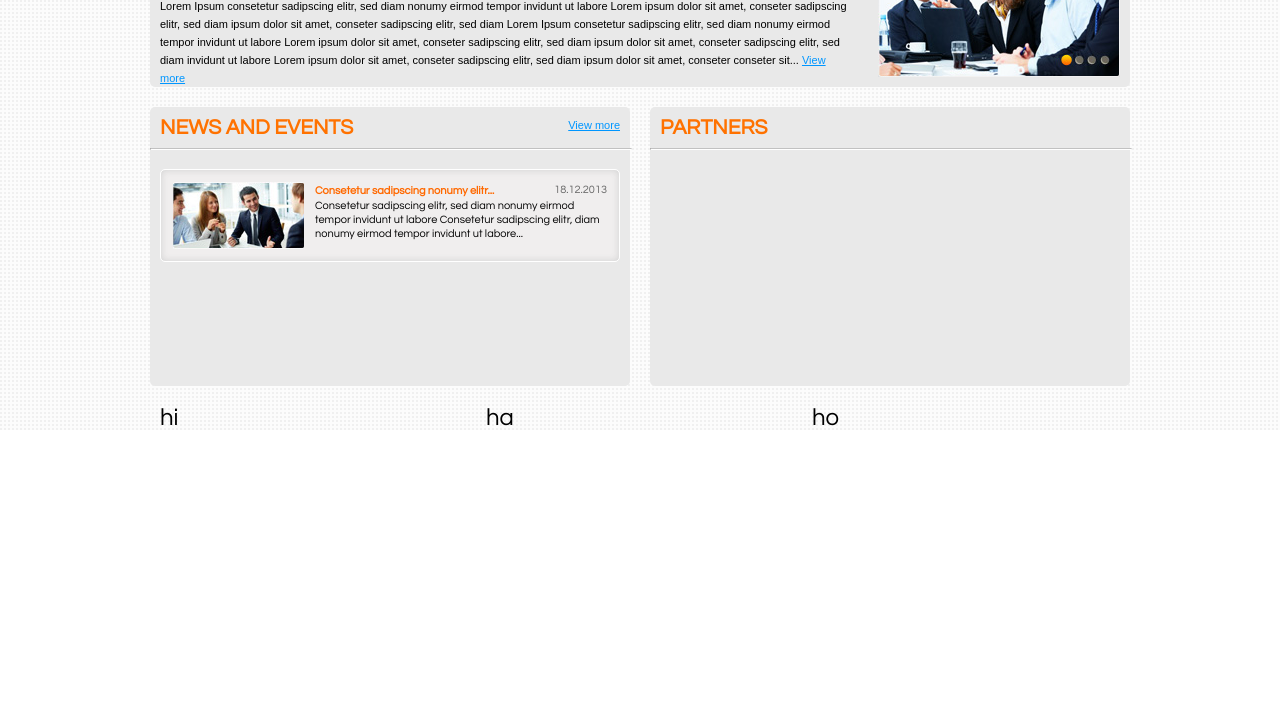
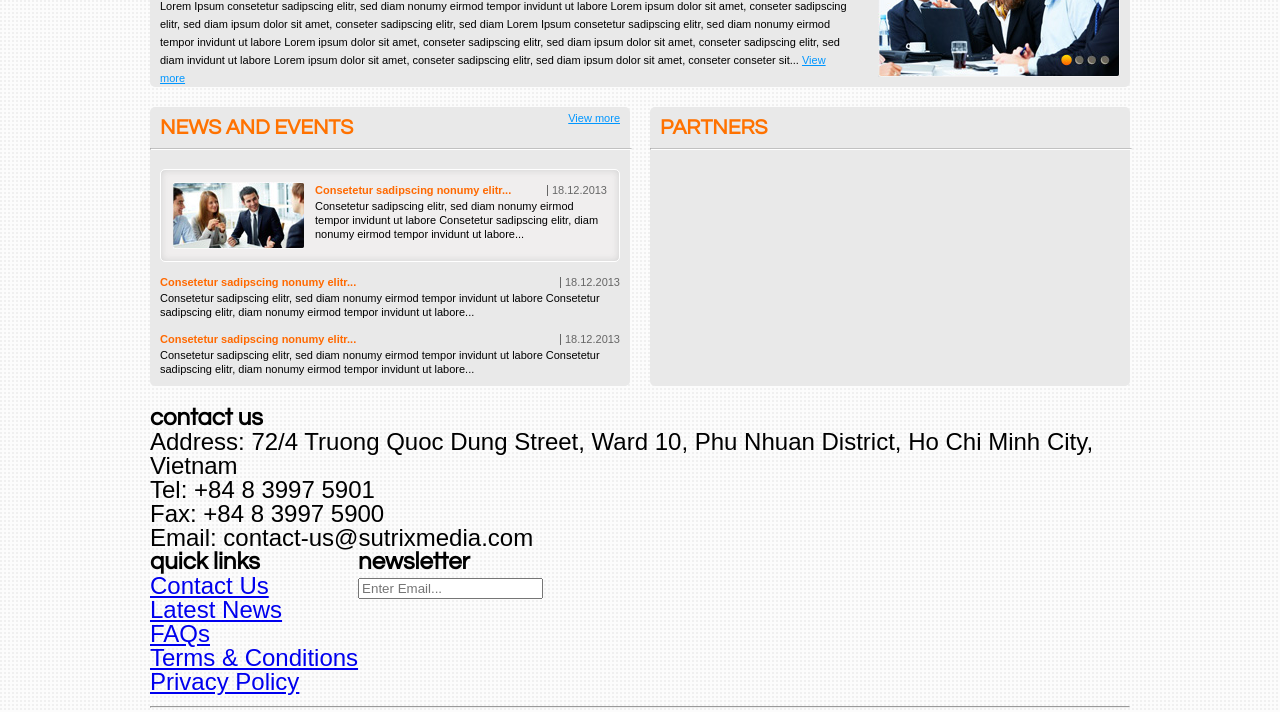
Before and after one commit to LuckyLam34/HTML-Ass, a plain HTML site: page index.html in a window 1280 px wide. Shown: the part 556-1268 px from the top of the page. Before the commit the page ends 986 px from the top, so only its background shows below. Drawn offline with Linux system fonts and the light colour scheme.

Commit message:
Completed footer 90%

```diff
--- a/css/common.css
+++ b/css/common.css
@@ -16,3 +16,7 @@ body {
 .left {
 	float: left;
 }
+
+.fontArial {
+	font-family: "Arial", Helvetica, sans-serif;
+}
--- a/css/header.css
+++ b/css/header.css
@@ -1,6 +1,6 @@
 /*header part*/
 
-nav ul li {
+nav#topNav ul li {
 	float: left;
 	background: url('../images/img-bg-li.png') no-repeat center;
 	width: 163px;
@@ -15,17 +15,17 @@ nav ul li {
  	font-weight: bold;
 }
 
-nav ul li a {
+nav#topNav ul li a {
 	text-decoration: none;
 	color: #fff;
 	line-height: 41px;
 }
 
-nav ul li:first-child {
+nav#topNav ul li:first-child {
 	background: url('../images/navbar-bg-first.png') no-repeat center;
 }
 
-#liLastChild {
+nav#topNav #liLastChild {
  	background: url('../images/navbar-bg-last.png') no-repeat center;
 }
 
@@ -63,7 +63,7 @@ header {
 
 #searchFieldBox > input {
 	background: url('../images/search_textfield_bg.png') no-repeat top;
-	height: 22px;
+	height: 21px;
 	/*line-height: 30px;*/
 	width: 171px;
 	padding-left: 14px;
--- a/css/newsEventsPartners.css
+++ b/css/newsEventsPartners.css
@@ -18,7 +18,7 @@ section#newsEvents hr, section#partners  hr {
 }
 
 section.twoColumns .right {
-	margin-top: -7px;
+	margin-top: -14px;
 }
 
 .twoColumns {
@@ -49,7 +49,7 @@ article#highLight {
 	behavior: url(PIE.htc);
 }
 
-article#highLight > .relative > h6 {
+.titleNewsEvents {
 	font-weight: bold;
 	font-size: 11px;
 	color: #ff6900;
@@ -64,13 +64,27 @@ article#highLight > img {
 	position: relative;
 }
 
-#date {
+.date {
 	color: #666666;
 	font-size: 11px;
 	margin-top: -15px;
+	border-left: 1px solid #666666;
+	padding-left: 4px;
 }
 
-article#highLight p {
+h6.titleNewsEvents ~ p {
 	font-size: 11px;
 	line-height: 14px;
 }
+
+.marginTop {
+	margin-top: 12px;
+}
+
+ul {
+	/*list-style-type: circle;*/
+}
+
+.starIcon {
+	background: url('../images/star_icon.png') no-repeat;
+}
--- a/css/style.css
+++ b/css/style.css
@@ -8,12 +8,3 @@
 	height: 307px;
 	margin: 20px 0;
 }
-
-
-
-.contact {
-	float: left;
-	width: 316px;
-	padding-left: 10px;
-
-}
--- a/css/welcomeSection.css
+++ b/css/welcomeSection.css
@@ -19,7 +19,7 @@ article#welcomeText > h1 {
 }
 
 article#welcomeText p {
-	font-family: "Arial", Helvetica, sans-serif;
+
 	font-size: 11px;
 
 	float: left;
--- a/index.html
+++ b/index.html
@@ -15,6 +15,7 @@
   <link rel="stylesheet" href="css/header.css"  type="text/css">
   <link rel="stylesheet" href="css/welcomeSection.css"  type="text/css">
   <link rel="stylesheet" href="css/newsEventsPartners.css"  type="text/css">
+  <link rel="stylesheet" href="css/footer.css"  type="text/css">
 	<link rel="stylesheet" href="css/style.css"  type="text/css">
 </head>
 <body>
@@ -41,7 +42,7 @@
       <div class="clear"></div>
 
       <!-- navbar -->
-      <nav>
+      <nav id="topNav">
         <ul>
           <li><a href="#">About us</a></li>
           <li><a href="#">Services</a></li>
@@ -55,7 +56,7 @@
 
     <div class="clear"></div>
 
-    <main role="main">
+    <main>
       <section class="banner">
         <img src="images/banner.jpg" alt="">
       </section>
@@ -64,7 +65,7 @@
       <section class="welcomeSection">
         <article class="left" id="welcomeText">
           <h1>Welcome to our Web Site !</h1>
-          <p>Lorem Ipsum consetetur sadipscing elitr, sed diam nonumy eirmod tempor invidunt ut labore Lorem ipsum dolor sit amet, conseter sadipscing elitr, sed diam ipsum dolor sit amet, conseter sadipscing elitr, sed diam Lorem Ipsum consetetur sadipscing elitr, sed diam nonumy eirmod tempor invidunt ut labore Lorem ipsum dolor sit amet, conseter sadipscing elitr, sed diam ipsum dolor sit amet, conseter sadipscing elitr, sed diam invidunt ut labore Lorem ipsum dolor sit amet, conseter sadipscing elitr, sed diam ipsum dolor sit amet, conseter conseter sit... <a href="#" class="viewMore">View more </a></p>
+          <p class="fontArial">Lorem Ipsum consetetur sadipscing elitr, sed diam nonumy eirmod tempor invidunt ut labore Lorem ipsum dolor sit amet, conseter sadipscing elitr, sed diam ipsum dolor sit amet, conseter sadipscing elitr, sed diam Lorem Ipsum consetetur sadipscing elitr, sed diam nonumy eirmod tempor invidunt ut labore Lorem ipsum dolor sit amet, conseter sadipscing elitr, sed diam ipsum dolor sit amet, conseter sadipscing elitr, sed diam invidunt ut labore Lorem ipsum dolor sit amet, conseter sadipscing elitr, sed diam ipsum dolor sit amet, conseter conseter sit... <a href="#" class="viewMore">View more </a></p>
         </article>
         <div id="welcomeSlider">
           <img src="images/welcome.jpg" alt="">
@@ -87,18 +88,38 @@
 
         <article id="highLight">
           <img src="images/news-events.jpg" alt="events highlight"  class="left">
-          <div class="relative">
-            <h6>Consetetur sadipscing nonumy elitr...  </h6>
-            <span class="right" id="date">
+          <div class="relative fontArial">
+            <h6 class="titleNewsEvents">Consetetur sadipscing nonumy elitr...  </h6>
+            <span class="right date">
               18.12.2013
             </span>
+            <p>Consetetur sadipscing elitr, sed diam nonumy eirmod tempor invidunt ut labore Consetetur sadipscing elitr,  diam nonumy eirmod tempor invidunt ut labore...</p>
+          </div>
+        </article>
+        <div class="clear"></div>
 
 
 
+        <article>
+          <div class="fontArial">
+            <h6 class="titleNewsEvents marginTop">Consetetur sadipscing nonumy elitr...  </h6>
+            <span class="right date">
+              18.12.2013
+            </span>
             <p>Consetetur sadipscing elitr, sed diam nonumy eirmod tempor invidunt ut labore Consetetur sadipscing elitr,  diam nonumy eirmod tempor invidunt ut labore...</p>
-
           </div>
         </article>
+
+        <article>
+          <div class="fontArial">
+            <h6 class="titleNewsEvents marginTop">Consetetur sadipscing nonumy elitr...  </h6>
+            <span class="right date">
+              18.12.2013
+            </span>
+            <p>Consetetur sadipscing elitr, sed diam nonumy eirmod tempor invidunt ut labore Consetetur sadipscing elitr,  diam nonumy eirmod tempor invidunt ut labore...</p>
+          </div>
+        </article>
+
       </section>
 
       <!-- partners section -->
@@ -112,16 +133,47 @@
 
     <div class="clear"></div>
 
-    <footer>
-      <div class="contact">
-        hi
-      </div>
-      <div class="contact">
-        ha
-      </div>
-      <div class="contact">
-        ho
-      </div>
+    <footer id="bottomPage">
+      <section class="info left">
+        <h3>contact us</h3>
+        <ul class="fontArial">
+          <li><span class="bold">Address: </span> 72/4 Truong Quoc Dung Street, Ward 10, Phu Nhuan District, Ho Chi Minh City, Vietnam</li>
+          <li><span class="bold">Tel: </span>  +84 8 3997 5901</li>
+          <li><span class="bold">Fax: </span>  +84 8 3997 5900</li>
+          <li><span class="bold">Email: </span>  contact-us@sutrixmedia.com</li>
+        </ul>
+      </section>
+      <section class="quickLinks left">
+        <h3>quick links</h3>
+        <ul class="fontArial">
+          <li><a href="#">Contact Us</a></li>
+          <li><a href="#">Latest News</a></li>
+          <li><a href="#">FAQs</a></li>
+          <li><a href="#">Terms & Conditions</a></li>
+          <li><a href="#">Privacy Policy</a></li>
+        </ul>
+      </section>
+      <section class="signUp left">
+        <h3>newsletter</h3>
+        <input class="fontArial" type="email" name="email" placeholder="Enter Email...">
+      </section>
+
+      <div class="clear"></div>
+
+      <hr/>
+
+      <nav id="bottomNav">
+        <ul class="fontArial">
+          <li><a href="#" title="homepage">Homepage</a></li>
+          <li><a href="#" title="about us">About Us</a></li>
+          <li><a href="#" title="services">Services</a></li>
+          <li><a href="#" title="news & events">News & Events</a></li>
+          <li><a href="#" title="gallery">Gallery</a></li>
+          <li><a href="#" title="contact us">Contact Us</a></li>
+          <li><a href="#" title="homepage">FAQs</a></li>
+        </ul>
+      </nav>
+
     </footer>
 	</div>
 
```
